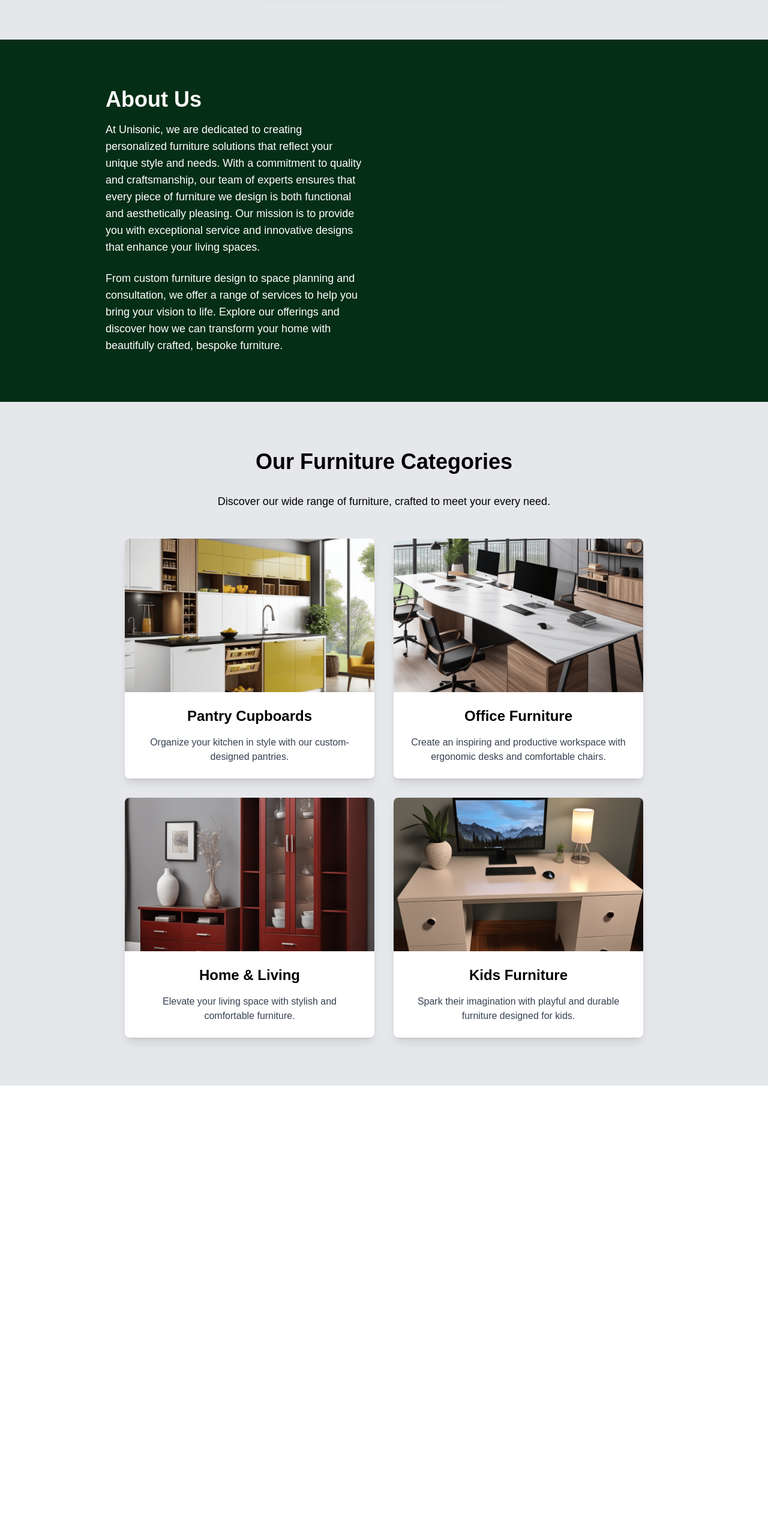
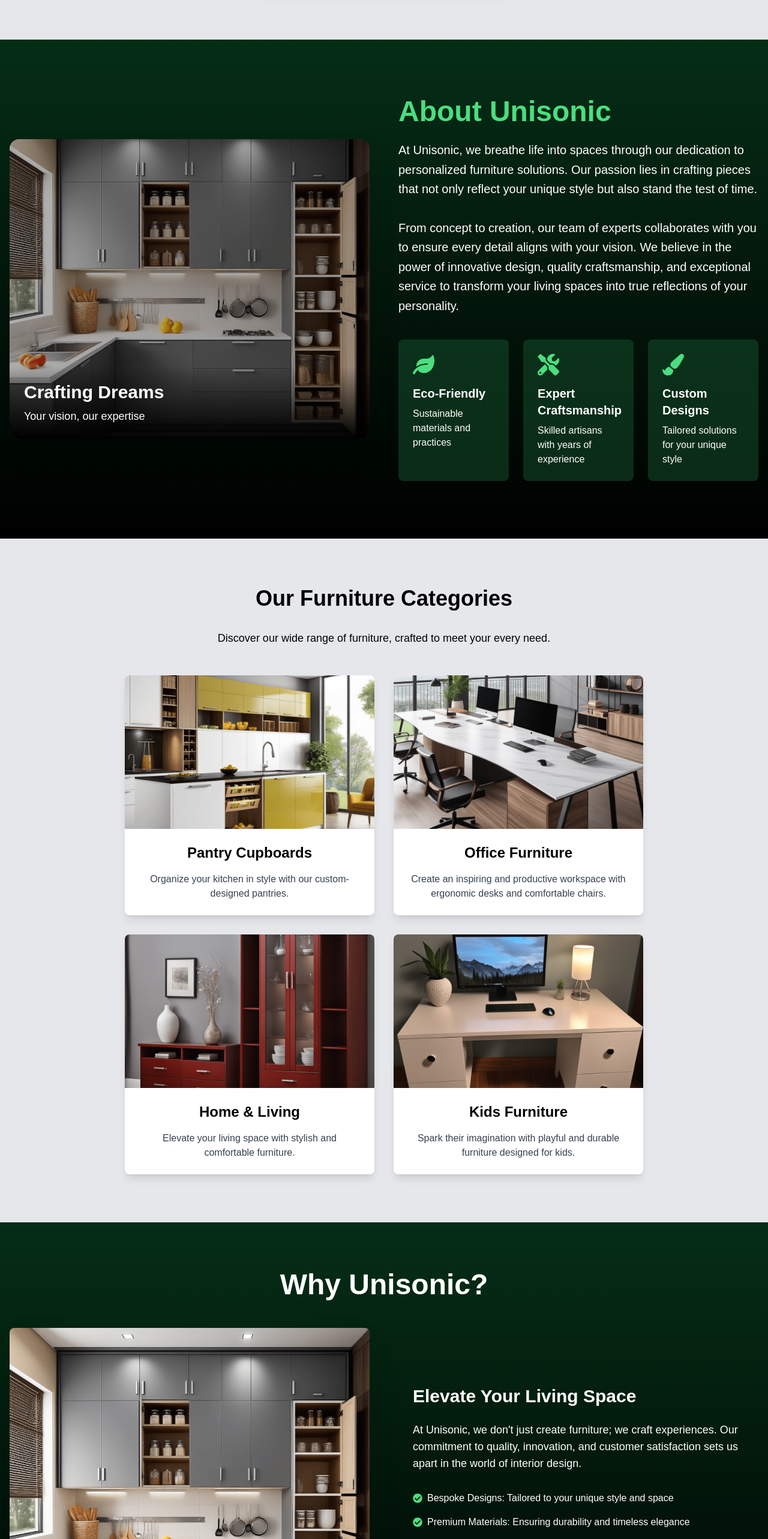
Before and after one commit to thusalapi/UnisonicNextJS, a Next.js app: page / in a window 1280 px wide. Shown: the part 1698-4264 px from the top of the page at 60% size. Before the commit the page ends 3508 px from the top, so only its background shows below. Built offline with nearby package versions, Linux system fonts and the light colour scheme.

Commit message:
Refactor CSS animations and add WhySectionUnisonic component

```diff
--- a/src/app/globals.css
+++ b/src/app/globals.css
@@ -25,3 +25,70 @@
     text-wrap: balance;
   }
 }
+
+@keyframes fadeInDown {
+  from {
+    opacity: 0;
+    transform: translateY(-20px);
+  }
+  to {
+    opacity: 1;
+    transform: translateY(0);
+  }
+}
+
+@keyframes fadeInLeft {
+  from {
+    opacity: 0;
+    transform: translateX(-20px);
+  }
+  to {
+    opacity: 1;
+    transform: translateX(0);
+  }
+}
+
+@keyframes fadeInRight {
+  from {
+    opacity: 0;
+    transform: translateX(20px);
+  }
+  to {
+    opacity: 1;
+    transform: translateX(0);
+  }
+}
+
+@keyframes fadeInUp {
+  from {
+    opacity: 0;
+    transform: translateY(20px);
+  }
+  to {
+    opacity: 1;
+    transform: translateY(0);
+  }
+}
+
+.animate-fade-in-down {
+  animation: fadeInDown 0.5s ease-out;
+}
+
+.animate-fade-in-left {
+  animation: fadeInLeft 0.5s ease-out;
+}
+
+.animate-fade-in-right {
+  animation: fadeInRight 0.5s ease-out;
+}
+
+.animate-fade-in-up {
+  animation: fadeInUp 0.5s ease-out;
+}
+
+.delay-100 {
+  animation-delay: 100ms;
+}
+.delay-500 {
+  animation-delay: 500ms;
+}
--- a/src/app/page.tsx
+++ b/src/app/page.tsx
@@ -3,6 +3,7 @@
 import HeroSection from "@/components/HeroSection";
 import Navbar from "@/components/Navbar";
 import ServicesSection from "@/components/ServicesSection";
+import WhySectionUnisonic from "@/components/WhySectionUnisonic";
 import Image from "next/image";
 import Link from "next/link";
 
@@ -25,6 +26,7 @@
       <ServicesSection />
       <AboutSection />
       <FurnitureCategory />
+      <WhySectionUnisonic />
     </>
   );
 }
--- a/src/components/AboutSection.tsx
+++ b/src/components/AboutSection.tsx
@@ -1,39 +1,82 @@
 import Image from "next/image";
-import aboutImage from "../assets/images/pantry2.png"; // Adjust the path as necessary
+import aboutImage from "../assets/images/pantry2.png";
+import { FaLeaf, FaTools, FaPaintBrush } from "react-icons/fa";
 
 const AboutSection = () => {
+  const features = [
+    {
+      icon: FaLeaf,
+      title: "Eco-Friendly",
+      description: "Sustainable materials and practices",
+    },
+    {
+      icon: FaTools,
+      title: "Expert Craftsmanship",
+      description: "Skilled artisans with years of experience",
+    },
+    {
+      icon: FaPaintBrush,
+      title: "Custom Designs",
+      description: "Tailored solutions for your unique style",
+    },
+  ];
+
   return (
-    <div className="py-20 bg-green-950 text-white">
-      <div className="container w-3/4 mx-auto px-4 flex flex-col md:flex-row items-center">
-        {/* Left Side - Content */}
-        <div className="md:w-1/2 mb-8 md:mb-0 md:pr-8">
-          <h1 className="text-4xl font-bold mb-4">About Us</h1>
-          <p className="text-lg mb-6">
-            At Unisonic, we are dedicated to creating personalized furniture
-            solutions that reflect your unique style and needs. With a
-            commitment to quality and craftsmanship, our team of experts ensures
-            that every piece of furniture we design is both functional and
-            aesthetically pleasing. Our mission is to provide you with
-            exceptional service and innovative designs that enhance your living
-            spaces.
-          </p>
-          <p className="text-lg">
-            From custom furniture design to space planning and consultation, we
-            offer a range of services to help you bring your vision to life.
-            Explore our offerings and discover how we can transform your home
-            with beautifully crafted, bespoke furniture.
-          </p>
-        </div>
-        {/* Right Side - Image */}
-        <div className="md:w-1/2">
-          <div className="relative w-full h-64 md:h-auto">
+    <div className="py-24 bg-gradient-to-b from-green-950 to-black text-white">
+      <div className="container mx-auto px-4">
+        <div className="flex flex-col lg:flex-row items-center gap-12">
+          {/* Left Side - Image */}
+          <div className="lg:w-1/2">
+            <div className="relative w-full h-[500px] rounded-2xl overflow-hidden shadow-2xl transform hover:scale-105 transition-transform duration-300">
               <Image
                 src={aboutImage}
                 alt="About Us"
                 layout="fill"
                 objectFit="cover"
-              className="rounded-lg shadow-lg"
               />
+              <div className="absolute inset-0 bg-black bg-opacity-30 flex items-end">
+                <div className="p-6 bg-gradient-to-t from-black to-transparent w-full">
+                  <h2 className="text-3xl font-bold mb-2">Crafting Dreams</h2>
+                  <p className="text-lg">Your vision, our expertise</p>
+                </div>
+              </div>
+            </div>
+          </div>
+
+          {/* Right Side - Content */}
+          <div className="lg:w-1/2">
+            <h1 className="text-5xl font-bold mb-6 text-green-400">
+              About Unisonic
+            </h1>
+            <p className="text-xl mb-8 leading-relaxed">
+              At Unisonic, we breathe life into spaces through our dedication to
+              personalized furniture solutions. Our passion lies in crafting
+              pieces that not only reflect your unique style but also stand the
+              test of time.
+            </p>
+            <p className="text-xl mb-10 leading-relaxed">
+              From concept to creation, our team of experts collaborates with
+              you to ensure every detail aligns with your vision. We believe in
+              the power of innovative design, quality craftsmanship, and
+              exceptional service to transform your living spaces into true
+              reflections of your personality.
+            </p>
+
+            {/* Features */}
+            <div className="grid grid-cols-1 md:grid-cols-3 gap-6">
+              {features.map((feature, index) => (
+                <div
+                  key={index}
+                  className="bg-green-900 bg-opacity-50 p-6 rounded-lg hover:bg-opacity-70 transition-colors duration-300"
+                >
+                  <feature.icon className="text-4xl text-green-400 mb-4" />
+                  <h3 className="text-xl font-semibold mb-2">
+                    {feature.title}
+                  </h3>
+                  <p>{feature.description}</p>
+                </div>
+              ))}
+            </div>
           </div>
         </div>
       </div>
--- /dev/null
+++ b/src/components/WhySectionUnisonic.tsx
@@ -0,0 +1,66 @@
+import React from "react";
+import Image from "next/image";
+import slide1 from "../assets/images/pantry2.png";
+import { FaCheckCircle } from "react-icons/fa";
+
+const WhySectionUnisonic = () => {
+  return (
+    <section className="py-20 bg-gradient-to-b from-green-950 to-black text-white">
+      <div className="container mx-auto px-4">
+        <h1 className="text-5xl font-bold text-center mb-12 animate-fade-in-down">
+          Why Unisonic?
+        </h1>
+        <div className="flex flex-wrap items-center justify-between">
+          <div className="w-full lg:w-1/2 mb-10 lg:mb-0">
+            <div className="relative">
+              <Image
+                src={slide1}
+                alt="Why Unisonic"
+                width={600}
+                height={400}
+                className="rounded-lg shadow-2xl animate-fade-in-left"
+              />
+              <div className="absolute -bottom-6 -right-6 bg-white text-green-900 p-4 rounded-lg shadow-xl animate-fade-in-up">
+                <p className="font-semibold text-lg">Crafting Excellence</p>
+                <p>Since 1995</p>
+              </div>
+            </div>
+          </div>
+          <div className="w-full lg:w-1/2 lg:pl-12">
+            <h2 className="text-3xl font-semibold mb-6 animate-fade-in-right">
+              Elevate Your Living Space
+            </h2>
+            <p className="text-lg mb-8 animate-fade-in-right delay-100">
+              At Unisonic, we don't just create furniture; we craft experiences.
+              Our commitment to quality, innovation, and customer satisfaction
+              sets us apart in the world of interior design.
+            </p>
+            <ul className="space-y-4 mb-8">
+              {[
+                "Bespoke Designs: Tailored to your unique style and space",
+                "Premium Materials: Ensuring durability and timeless elegance",
+                "Master Craftsmanship: Bringing visions to life with precision",
+                "Unparalleled Service: Dedicated support from concept to creation",
+              ].map((item, index) => (
+                <li
+                  key={index}
+                  className="flex items-start animate-fade-in-right"
+                  style={{ animationDelay: `${(index + 2) * 100}ms` }}
+                >
+                  <FaCheckCircle className="text-green-400 mr-2 mt-1 flex-shrink-0" />
+                  <span>{item}</span>
+                </li>
+              ))}
+            </ul>
+            <p className="text-lg font-semibold animate-fade-in-right delay-500">
+              Choose Unisonic for furniture that transcends the ordinary – where
+              every piece tells your unique story.
+            </p>
+          </div>
+        </div>
+      </div>
+    </section>
+  );
+};
+
+export default WhySectionUnisonic;
```
Lines whose indentation alone changed are shown as unchanged.
